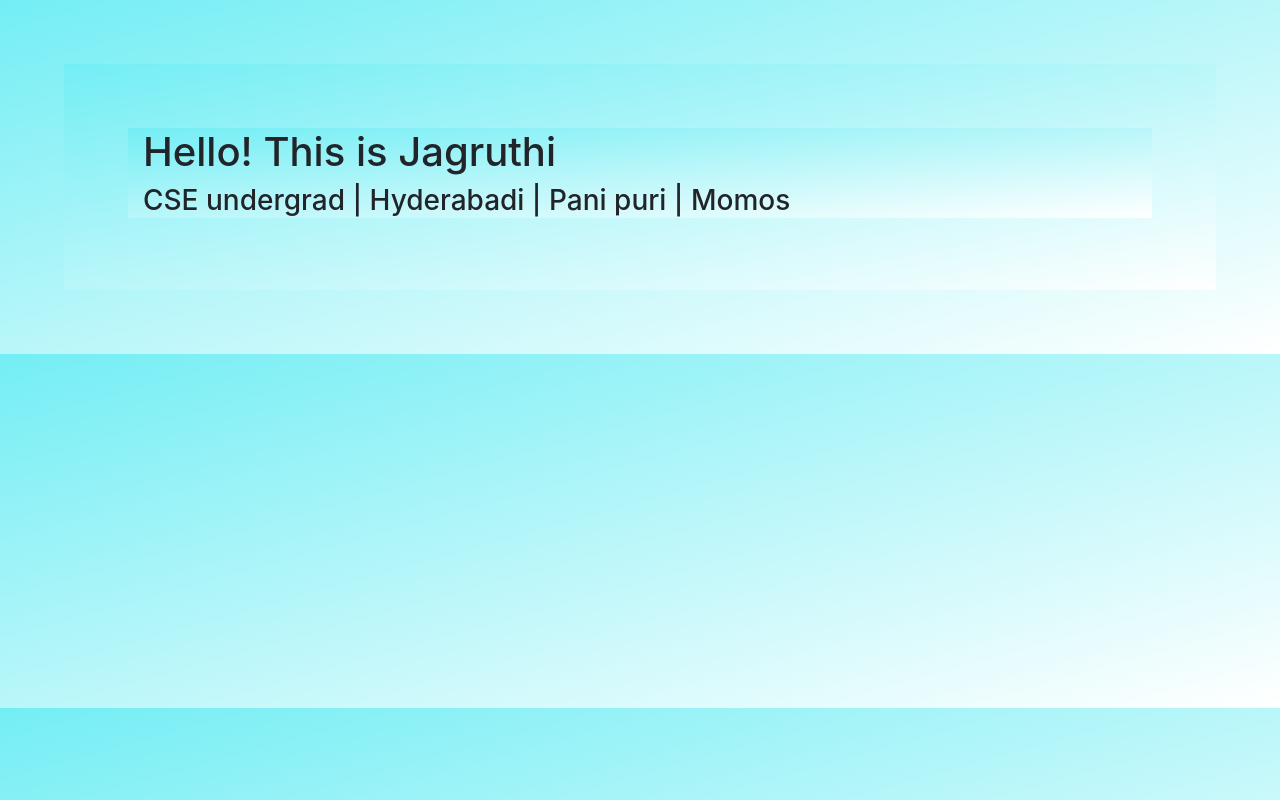
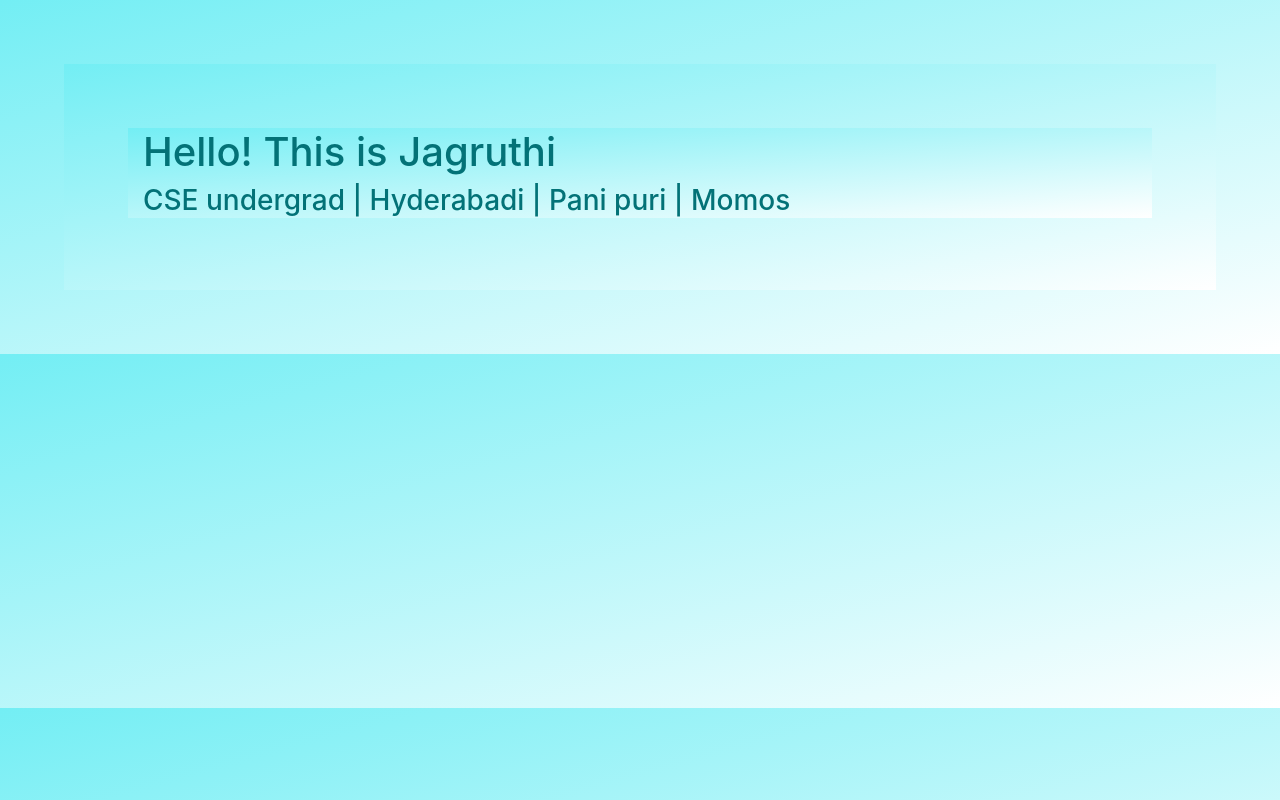
Before and after one commit to jagruthi20/jagruthi20.github.io, a plain HTML site: page index.html in a window 1280 px wide. Drawn offline with nearby package versions, Linux system fonts and the light colour scheme.

Commit message:
Update style.css

```diff
--- a/css/style.css
+++ b/css/style.css
@@ -1,7 +1,7 @@
 body{
   margin: 5% 5%;
   padding: 5% 5%;
-  color
+  color: #037277;
   background-color: red;
   background-image: linear-gradient(to bottom right, #73eef4, white);
   }
```
